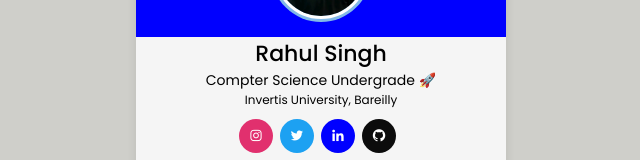
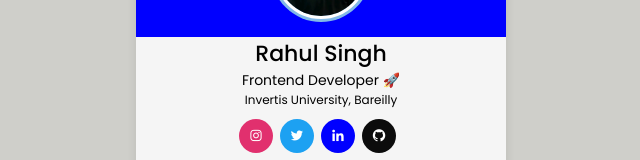
Before and after one commit to Rahulthhkur/profile.github.io, a plain HTML site: page index.html in a window 1280 px wide. Shown: the part 309-469 px from the top of the page, without its empty margins (319-959 px from the left). Drawn offline with nearby package versions, Linux system fonts and the light colour scheme; a web font is replaced by a local one.

Commit message:
Update index.html

```diff
--- a/index.html
+++ b/index.html
@@ -15,7 +15,7 @@
     </div>
     <div class="text-data">
       <span class="name">Rahul Singh </span>
-      <span class="job">Compter Science Undergrade &#128640</span>
+      <span class="job">Frontend Developer &#128640</span>
       <span class="clg"> Invertis University, Bareilly</span>
     </div>
     <div class="media-buttons">
```
